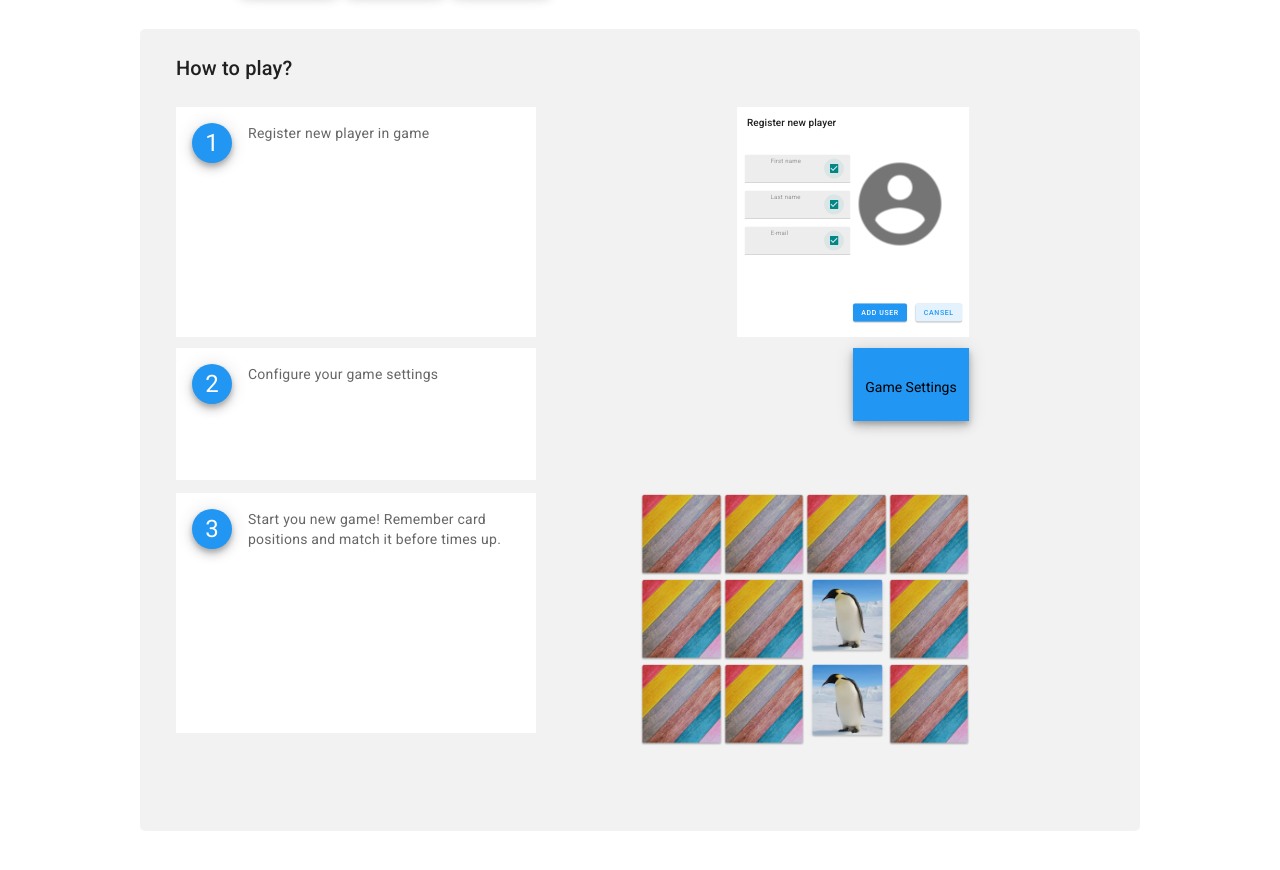
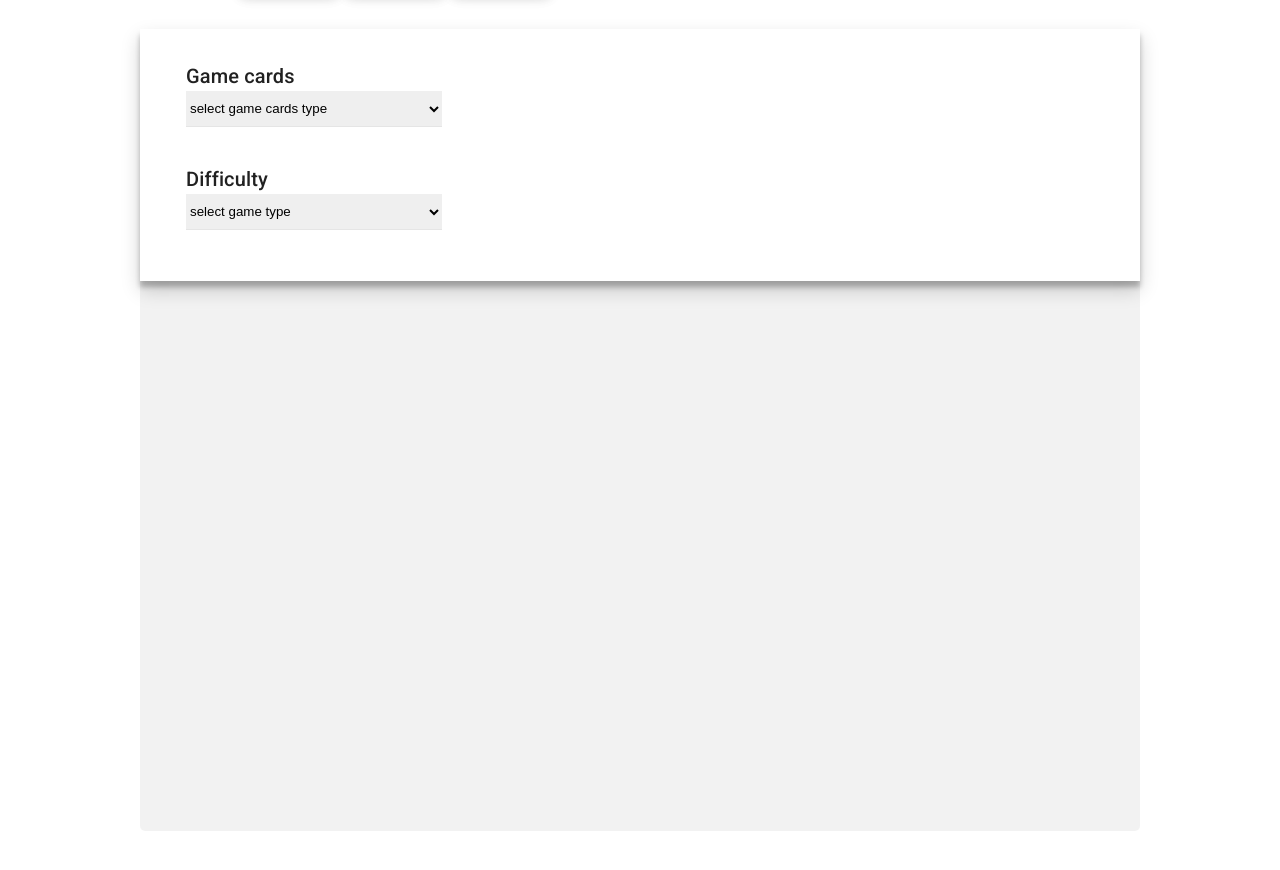
Before and after one commit to akurlovich/match-match-game, a website built with webpack: page src/index.html in a window 1280 px wide. Shown: the part 68-938 px from the top of the page. Built offline with nearby package versions, Linux system fonts and the light colour scheme; files whose address does not match are found by name.

Commit message:
feat: setting page html css

```diff
--- a/src/index.html
+++ b/src/index.html
@@ -48,115 +48,24 @@
       </div>
     </header>
     <main class="main__container">
-      <div class="start__wrapper">
-        <h2 class="window-title">How to play?</h2>
-        <div class="inner__wrapper" id="inner-app">
-          <div class="about__registration">
-            <div class="about__circle-label">
-              <p>1</p>
-            </div>
-            <div class="about__block-text">
-              Register new player in game
-            </div>
-
-          </div>
-          <div class="about__register-new">
-            <div class="register__window about__register-window">
-              <h3>Register new player</h3>
-              <form class="register-form" action="">
-                <div class="form__main">
-                  <div class="form__input">
-                    <div class="form__input-block">
-                      <input class="input-items" type="text" name="first-name" id="first-name">
-                      <label class="form__input-label" for="first-name">First name</label>
-                      <div class="form__input-checked">
-                        <svg width="18" height="18" viewBox="0 0 18 18" fill="none" xmlns="http://www.w3.org/2000/svg">
-                          <mask id="mask0" mask-type="alpha" maskUnits="userSpaceOnUse" x="0" y="0" width="18" height="18">
-                          <path fill-rule="evenodd" clip-rule="evenodd" d="M2 0H16C17.11 0 18 0.9 18 2V16C18 17.1 17.11 18 16 18H2C0.89 18 0 17.1 0 16V2C0 0.9 0.89 0 2 0ZM2 9L7 14L16 5L14.59 3.58L7 11.17L3.41 7.59L2 9Z" fill="white"/>
-                          </mask>
-                          <g mask="url(#mask0)">
-                          <rect x="-3" y="-3" width="24" height="24" fill="#018786"/>
-                          </g>
-                        </svg>
-                      </div>
-                    </div>
-                    <div class="form__input-block">
-                      <input class="input-items" type="text" name="last-name" id="">
-                      <label class="form__input-label" for="last-name">Last name</label>
-                      <div class="form__input-checked">
-                        <svg width="18" height="18" viewBox="0 0 18 18" fill="none" xmlns="http://www.w3.org/2000/svg">
-                          <mask id="mask0" mask-type="alpha" maskUnits="userSpaceOnUse" x="0" y="0" width="18" height="18">
-                          <path fill-rule="evenodd" clip-rule="evenodd" d="M2 0H16C17.11 0 18 0.9 18 2V16C18 17.1 17.11 18 16 18H2C0.89 18 0 17.1 0 16V2C0 0.9 0.89 0 2 0ZM2 9L7 14L16 5L14.59 3.58L7 11.17L3.41 7.59L2 9Z" fill="white"/>
-                          </mask>
-                          <g mask="url(#mask0)">
-                          <rect x="-3" y="-3" width="24" height="24" fill="#018786"/>
-                          </g>
-                        </svg>
-                      </div>
-                    </div>
-                    <div class="form__input-block">
-                      <input class="input-items" type="email" name="email" id="">
-                      <label class="form__input-label" for="email">E-mail</label>
-                      <div class="form__input-checked">
-                        <svg width="18" height="18" viewBox="0 0 18 18" fill="none" xmlns="http://www.w3.org/2000/svg">
-                          <mask id="mask0" mask-type="alpha" maskUnits="userSpaceOnUse" x="0" y="0" width="18" height="18">
-                          <path fill-rule="evenodd" clip-rule="evenodd" d="M2 0H16C17.11 0 18 0.9 18 2V16C18 17.1 17.11 18 16 18H2C0.89 18 0 17.1 0 16V2C0 0.9 0.89 0 2 0ZM2 9L7 14L16 5L14.59 3.58L7 11.17L3.41 7.59L2 9Z" fill="white"/>
-                          </mask>
-                          <g mask="url(#mask0)">
-                          <rect x="-3" y="-3" width="24" height="24" fill="#018786"/>
-                          </g>
-                        </svg>
-                      </div>
-                    </div>
-                  </div>
-                  <div class="form__avatar">
-                    <img src="./images/avatar.png" alt="">
-                  </div>
-                </div>
-                <div class="form__btns">
-                  <input class="forms__btns-add" type="button" value="add user">
-                  <input class="forms__btns-cansel" type="button" value="cansel">
-                </div>
-              </form>
-            </div>
-          </div>
-          <div class="about__configuration">
-            <div class="about__circle-label">
-              <p>2</p>
-            </div>
-            <div class="about__block-text">
-              Configure your game settings
-            </div>
-          </div>
-          <div class="about__setings-btn">
-            <div class="setting-btn--main" >
-              <img src="./images/settings.svg" alt="">
-              <p>Game Settings</p>
-            </div>
-          </div>
-          <div class="about__start-new-game">
-            <div class="about__circle-label">
-              <p>3</p>
-            </div>
-            <div class="about__block-text">
-              Start you new game! Remember card positions and match it before times up.
-            </div>
-          </div>
-          <div class="about__cards-field">
-            <img class="about__card-front" src="./images/card-front.png" alt="">
-            <img class="about__card-front" src="./images/card-front.png" alt="">
-            <img class="about__card-front" src="./images/card-front.png" alt="">
-            <img class="about__card-front" src="./images/card-front.png" alt="">
-            <img class="about__card-front" src="./images/card-front.png" alt="">
-            <img class="about__card-front" src="./images/card-front.png" alt="">
-            <img class="about__card-front" src="./images/pingvin.png" alt="">
-            <img class="about__card-front" src="./images/card-front.png" alt="">
-            <img class="about__card-front" src="./images/card-front.png" alt="">
-            <img class="about__card-front" src="./images/card-front.png" alt="">
-            <img class="about__card-front" src="./images/pingvin.png" alt="">
-            <img class="about__card-front" src="./images/card-front.png" alt="">
-          </div>
-
+      <div class="settings__wrapper">
+        <div class="setting__game-type">
+          <h3 class="settings__title">Game cards</h3>
+          <select class="settings__options" name="set_game_card" id="">
+            <option value="" disabled selected>select game cards type</option>
+            <option value="4x4">4x4</option>
+            <option value="6x6">6x6</option>
+            <option value="8x8">8x8</option>
+          </select>
+        </div>
+        <div class="settings__difficulty">
+          <h3 class="settings__title">Difficulty</h3>
+          <select class="settings__options" name="set_game_card" id="">
+            <option value="" disabled selected>select game type</option>
+            <option value="easy">easy</option>
+            <option value="medium">medium</option>
+            <option value="hard">hard</option>
+          </select>
         </div>
       </div>
     </main>
--- a/src/scss/main.scss
+++ b/src/scss/main.scss
@@ -5,3 +5,4 @@
 @import 'start_window.scss';
 @import 'register.scss';
 @import 'about_game';
+@import 'settings';
--- /dev/null
+++ b/src/scss/settings.scss
@@ -0,0 +1,27 @@
+.settings__wrapper {
+  max-width: 1000px;
+  width: 100%;
+  height: 252px;
+  padding: 32px 46px;
+  background: #FFFFFF;
+  box-shadow: 0px 6px 5px rgba(0, 0, 0, 0.24), 0px 9px 18px rgba(0, 0, 0, 0.18);
+
+  .setting__game-type {
+    margin-bottom: 37px;
+
+  }
+  .settings__title {
+    font-style: normal;
+    font-weight: 500;
+    font-size: 20px;
+    line-height: 30px;
+    letter-spacing: 0.15px;
+    color: rgba(0, 0, 0, 0.87);
+  }
+
+  .settings__options {
+    width: 256px;
+    height: 36px;
+    border-bottom: 1px solid #E5E5E5;
+  }
+}
```
Also changed, not shown: src/about.html (added, +113 -0 lines).
